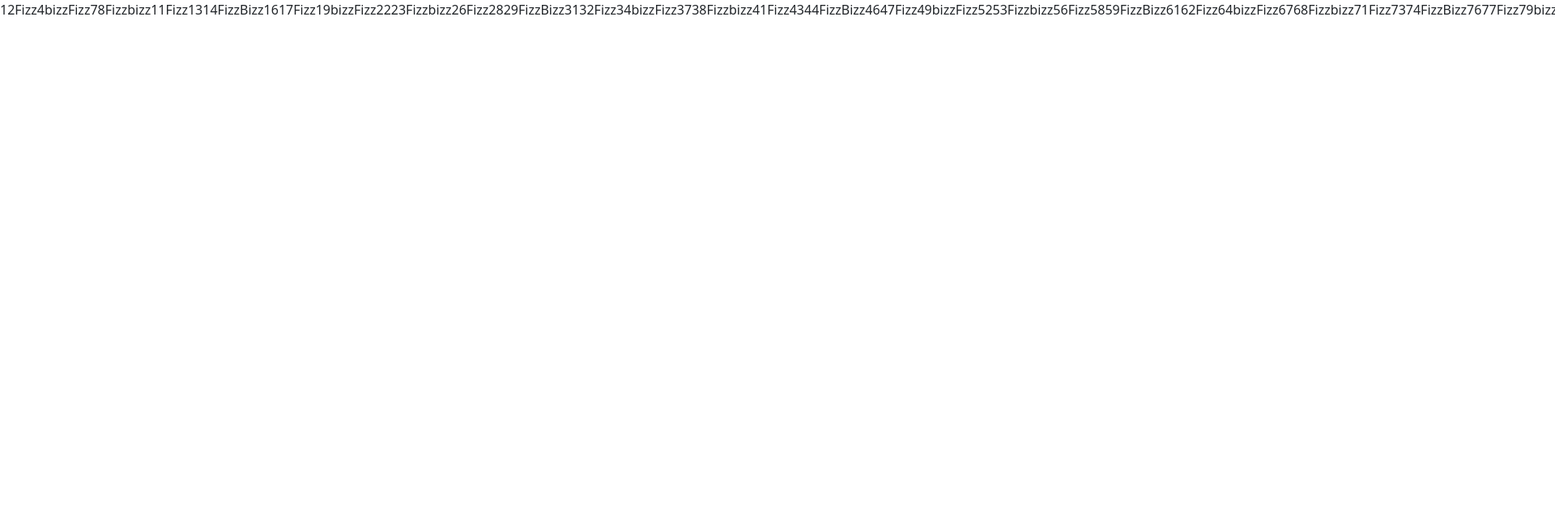
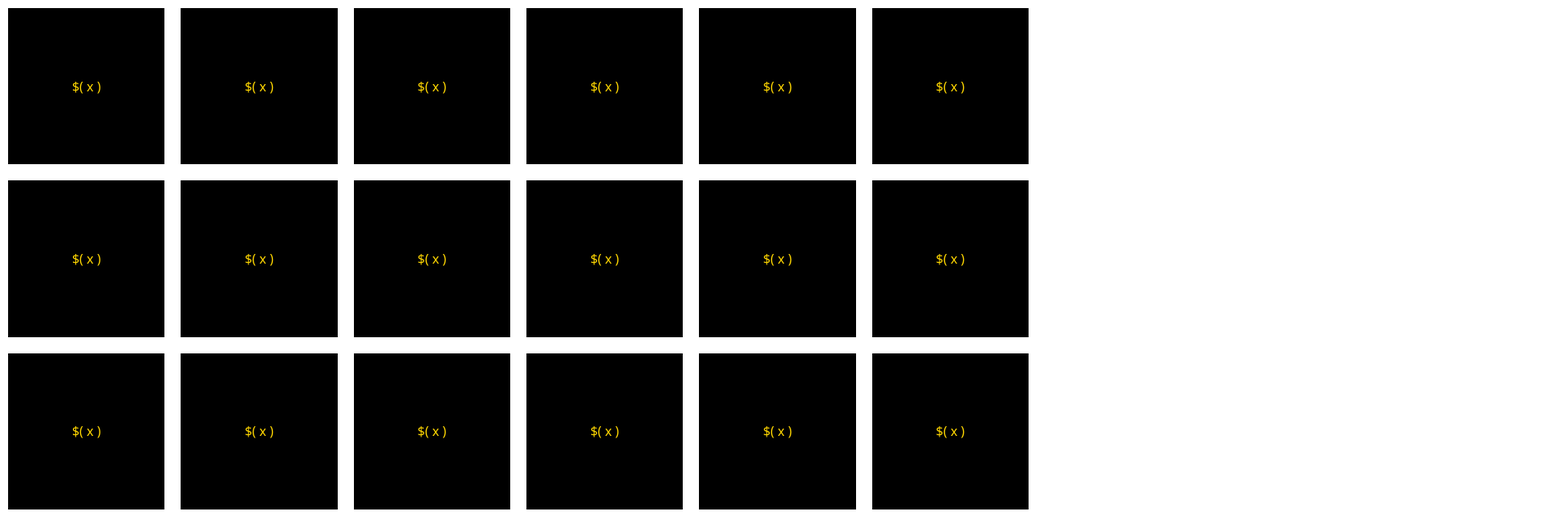
Before and after one commit to GiuseppeRepici/js-fizzbuzz, a plain HTML site: page index.html in a window 1280 px wide. Shown: the top 643 px of the page at 81% size, 1920 px wide, since content can reach past the window. Drawn offline with nearby package versions, Linux system fonts and the light colour scheme.

Commit message:
problemi con la scritta dentro i riquadri

```diff
--- a/css/style.css
+++ b/css/style.css
@@ -0,0 +1,15 @@
+.card2{
+    display: flex;
+    flex-wrap: wrap;
+}
+
+.card1  {
+    width: calc(100% / 6);
+    aspect-ratio: 1 / 1;
+    background-color: black;
+    color: gold;
+    display: flex;
+    justify-content: center;
+    align-items: center;
+    border: 10px white solid;
+}
--- a/index.html
+++ b/index.html
@@ -9,7 +9,9 @@
     <link href="https://cdn.jsdelivr.net/npm/bootstrap@5.0.2/dist/css/bootstrap.min.css" rel="stylesheet" integrity="sha384-EVSTQN3/azprG1Anm3QDgpJLIm9Nao0Yz1ztcQTwFspd3yD65VohhpuuCOmLASjC" crossorigin="anonymous">
 </head>
 <body>
-    <div id="riquadro"></div>
+    <div id="container">
+        <div class="card2"></div>
+    </div>
 
     <script src="js/main.js"></script>
 </body>
--- a/js/main.js
+++ b/js/main.js
@@ -1,20 +1,22 @@
-const prov = document.getElementById("riquadro");
+const card11 = document.querySelector(".card2");
 let x;
 
 
 for(let i = 1 ; i < 101 ; i++ ) {
     if ((i % 3 === 0) && (i % 5 === 0)){
-        prov.innerHTML += `FizzBizz`;
+
     x = `FizzBizz`;
     } else if (i % 3 === 0 ) {
-        prov.innerHTML += `Fizz`;
+
         x = `Fizz`;
     } else if(i % 5 === 0){
-        prov.innerHTML += `bizz`;
+
         x = `bizz`;
     } else {
-        prov.innerHTML += i;
+
         x = i;
      }
     console.log(x);
+
+    card11.innerHTML += `<div class="card1">$( x )</div>`;
 }
```
